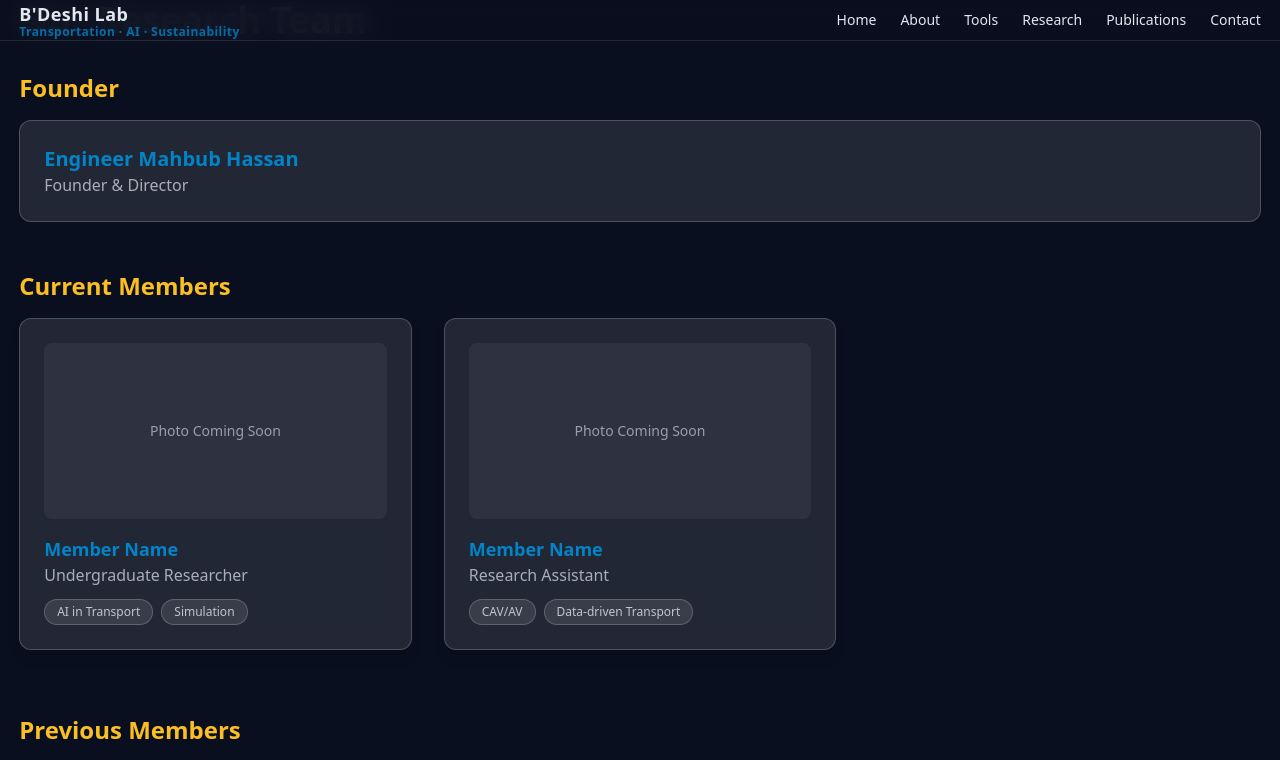
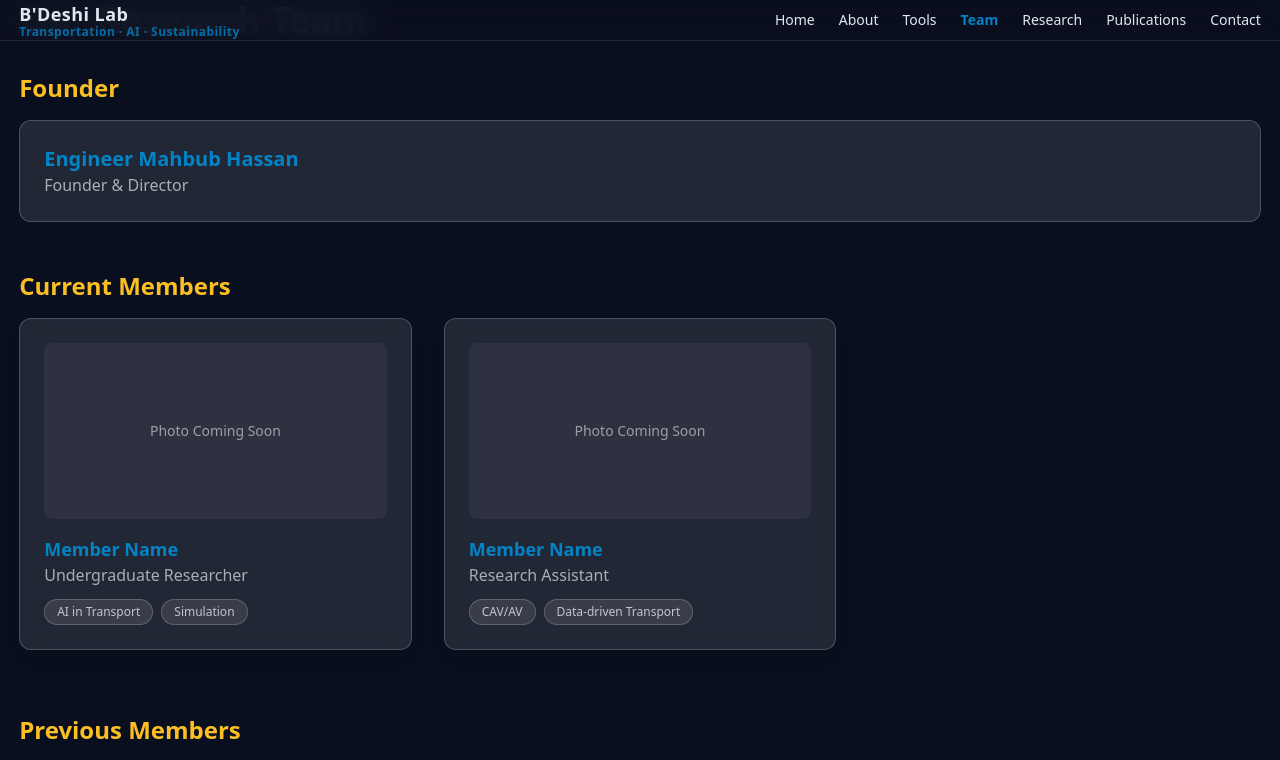
Before and after one commit to Mahbubalhassanofficial/bdeshi-lab-official, a Next.js app: page /team in a window 1280 px wide. Shown: the top 760 px of the page. Built offline with nearby package versions, Linux system fonts and the light colour scheme.

Commit message:
Update Navbar.tsx

```diff
--- a/components/Navbar.tsx
+++ b/components/Navbar.tsx
@@ -10,6 +10,7 @@ export default function Navbar() {
     { name: "Home", href: "/" },
     { name: "About", href: "/about" },
     { name: "Tools", href: "/tools" },
+    { name: "Team", href: "/team" },    // ⭐ ADD THIS LINE
     { name: "Research", href: "/research" },
     { name: "Publications", href: "/publications" },
     { name: "Contact", href: "/contact" },
```
